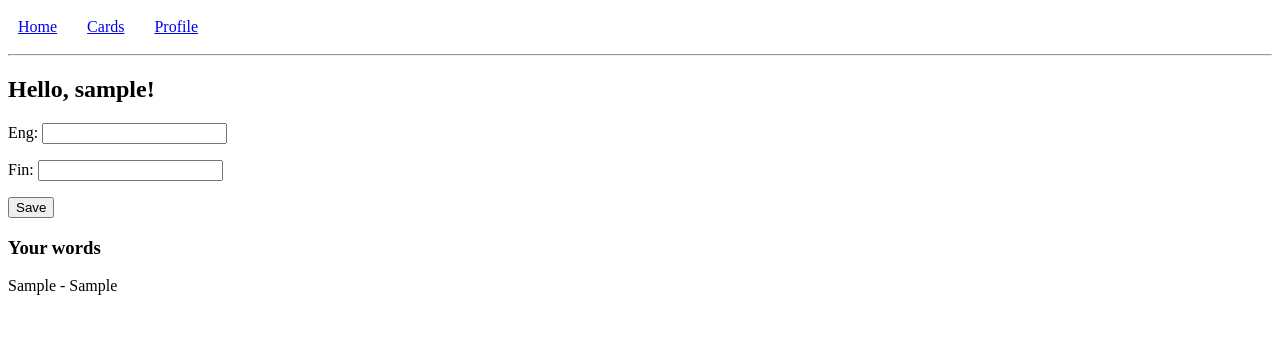
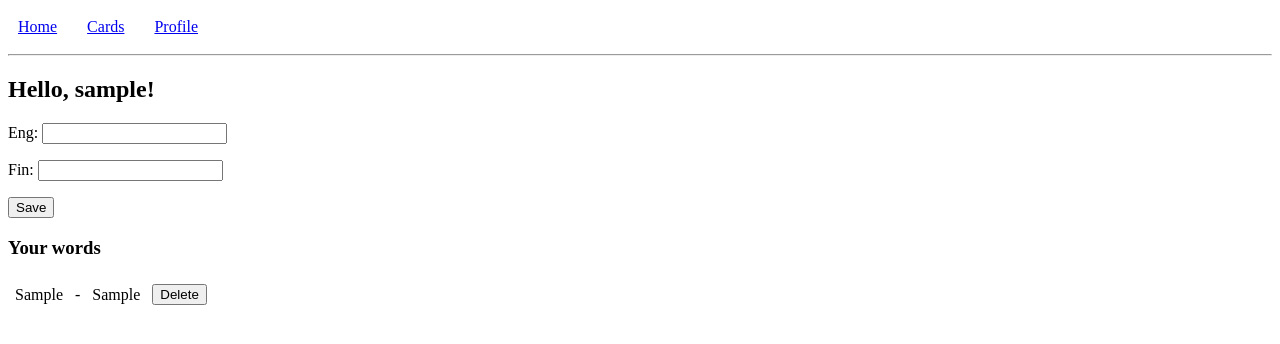
Before and after one commit to t3ugeg00/deepening, a Django app: page / in a window 1280 px wide. Shown: the top 344 px of the page. Run offline with Django 5.2, Linux system fonts and the light colour scheme; a user stored in the database is signed in; tables that the repository leaves empty hold one stand-in row (values such as "Sample post").

Commit message:
Added delete button for words

```diff
--- a/finn/words/templates/home.html
+++ b/finn/words/templates/home.html
@@ -15,11 +15,34 @@
     </form>
         {% if words %}
             <h3>Your words</h3>
-            {% for word in words %}
-                <p>
-                    {{ word.eng }} - {{ word.fin }}
-                </p>
-            {% endfor %}
+            <table>
+                {% for word in words %}
+                    <tr>
+                        <td>
+                            {{ word.eng }}
+                        </td>
+                        <td>
+                            -
+                        </td>
+                        <td>
+                            {{ word.fin }}
+                        </td>
+                        <td>
+                            <form
+                                method="POST"
+                                action={% url "delete_word" word.id %}
+                            >
+                                {% csrf_token %}
+                                <button
+                                    type='submit'
+                                >
+                                    Delete
+                                </button>
+                            </form>
+                        </td>
+                    </tr>
+                {% endfor %}
+            </table>
         {% else %}
             <p>You have no words</p>
         {% endif %}
@@ -27,4 +50,9 @@
         <p>Log in to view your words</p>
         <a href='/user/login'>Continue</a>
     {% endif %}
+    <style>
+        td {
+            padding: 5px
+        }
+    </style>
 {% endblock  %}
--- a/finn/words/urls.py
+++ b/finn/words/urls.py
@@ -1,6 +1,7 @@
 from django.urls import path, include
-from .views import user_words
+from .views import user_words, delete_word
 
 urlpatterns = [
-    path('', user_words, name='home')
+    path('', user_words, name='home'),
+    path('word/delete/<int:pk>', delete_word, name='delete_word')
 ]
--- a/finn/words/views.py
+++ b/finn/words/views.py
@@ -1,5 +1,6 @@
-from django.shortcuts import render, redirect
+from django.shortcuts import render, redirect, get_object_or_404
 from .forms import WordForm
+from .models import Word
 
 # Create your views here.
 
@@ -18,3 +19,11 @@ def user_words(req):
         return render(req, 'home.html', {'words': words, 'form': form})
     else:
         return render(req, 'home.html', {'words': []})
+
+def delete_word(req, pk):
+    word = get_object_or_404(Word, pk=pk, user=req.user)
+
+    if req.method == 'POST':
+        word.delete()
+
+    return redirect('home')
```
